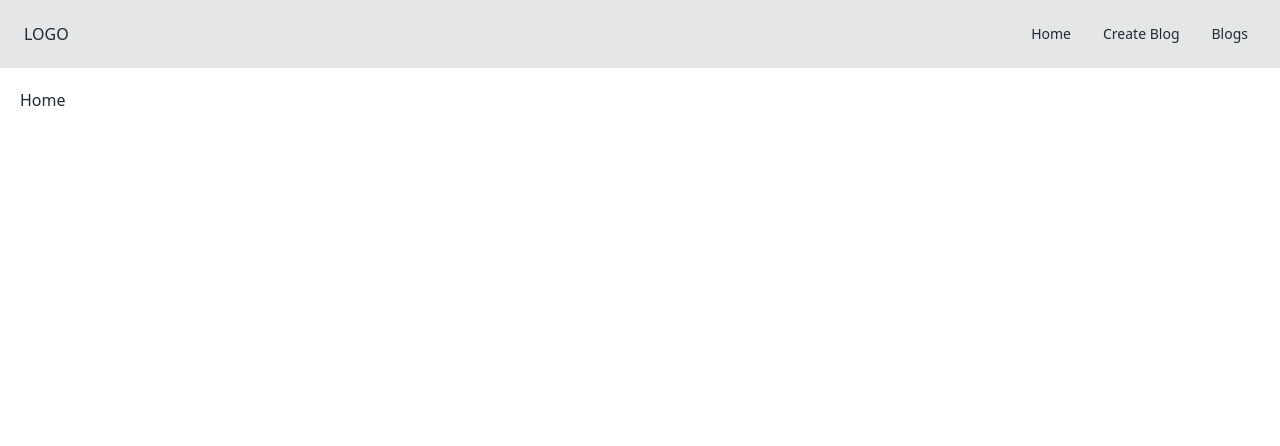
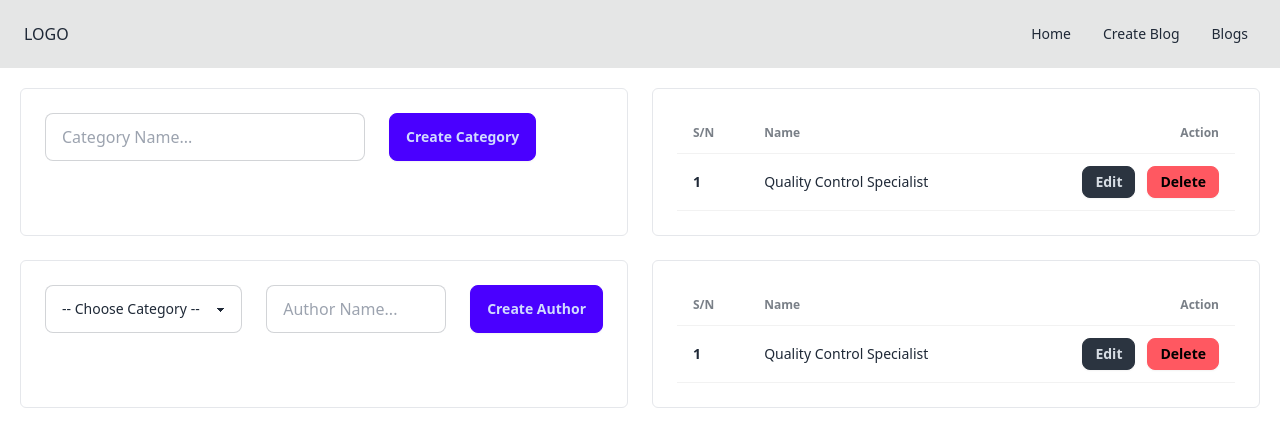
Before and after one commit to alamin24nava/blog_app, a React (Vite) app: page / in a window 1280 px wide. Shown: the top 446 px of the page. Built offline with nearby package versions, Linux system fonts and the light colour scheme.

Commit message:
home page Components design done

```diff
--- /dev/null
+++ b/src/components/CreateAuthor.jsx
@@ -0,0 +1,20 @@
+const CreateAuthor = () => {
+  return (
+    <>
+      <form className="flex gap-6">
+        <select className="select select-bordered w-full max-w-xs">
+          <option disabled selected>-- Choose Category --</option>
+          <option>Han Solo</option>
+          <option>Greedo</option>
+        </select>
+        <input
+          type="text"
+          placeholder="Author Name..."
+          className="input input-bordered w-full max-w-xs"
+        />
+        <button className="btn btn-primary">Create Author</button>
+      </form>
+    </>
+  );
+};
+export default CreateAuthor;
--- /dev/null
+++ b/src/components/CreateCategory.jsx
@@ -0,0 +1,11 @@
+const CreateCategory = ()=>{
+    return (
+        <>
+        <form className="flex gap-6">
+            <input type="text" placeholder="Category Name..." className="input input-bordered w-full max-w-xs" />
+            <button className="btn btn-primary">Create Category</button>
+        </form>
+        </>
+    )
+}
+export default CreateCategory
--- /dev/null
+++ b/src/components/DataTable.jsx
@@ -0,0 +1,32 @@
+const DataTable = () => {
+  return (
+    <>
+      <div className="overflow-x-auto">
+        <table className="table">
+          {/* head */}
+          <thead>
+            <tr>
+              <th>S/N</th>
+              <th>Name</th>
+              <th className="text-end">Action</th>
+            </tr>
+          </thead>
+          <tbody>
+            {/* row 1 */}
+            <tr>
+              <th>1</th>
+              <td>Quality Control Specialist</td>
+              <td>
+                <div className="flex gap-3 justify-end">
+                  <button class="btn btn-neutral btn-sm">Edit</button>
+                  <button class="btn btn-error btn-sm">Delete</button>
+                </div>
+              </td>
+            </tr>
+          </tbody>
+        </table>
+      </div>
+    </>
+  );
+};
+export default DataTable;
--- a/src/pages/Home.jsx
+++ b/src/pages/Home.jsx
@@ -1,8 +1,29 @@
-const Home = ()=>{
-    return (
-        <>
-        Home
-        </>
-    )
-}
-export default Home
+import CreateCategory from "../components/CreateCategory";
+import CreateAuthor from "../components/CreateAuthor";
+import DataTable from "../components/DataTable";
+
+const Home = () => {
+  return (
+    <>
+      <div className="flex flex-col gap-6">
+        <div className="flex gap-6">
+          <div className="border p-6 rounded-md w-full">
+            <CreateCategory />
+          </div>
+          <div className="border p-6 rounded-md w-full">
+            <DataTable />
+          </div>
+        </div>
+        <div className="flex gap-6">
+          <div className="border p-6 rounded-md w-full">
+            <CreateAuthor />
+          </div>
+          <div className="border p-6 rounded-md w-full">
+            <DataTable />
+          </div>
+        </div>
+      </div>
+    </>
+  );
+};
+export default Home;
```
